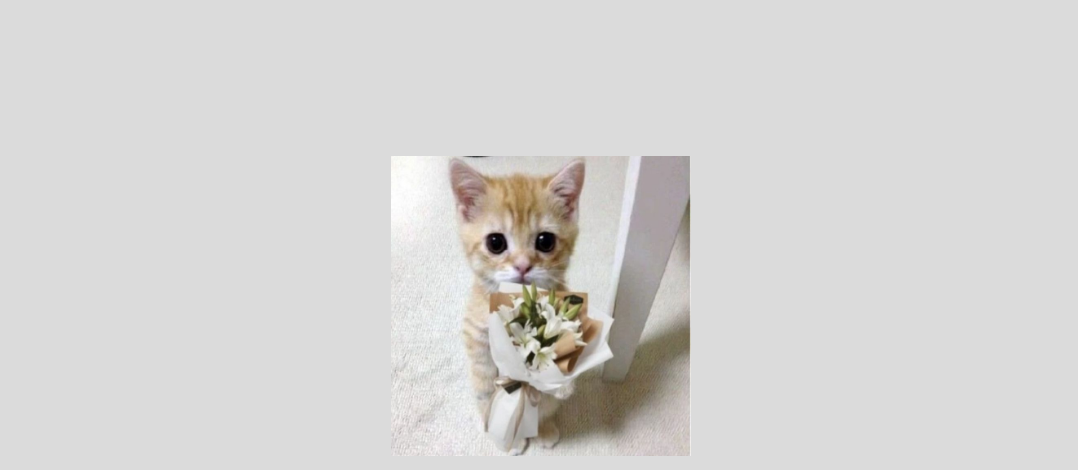
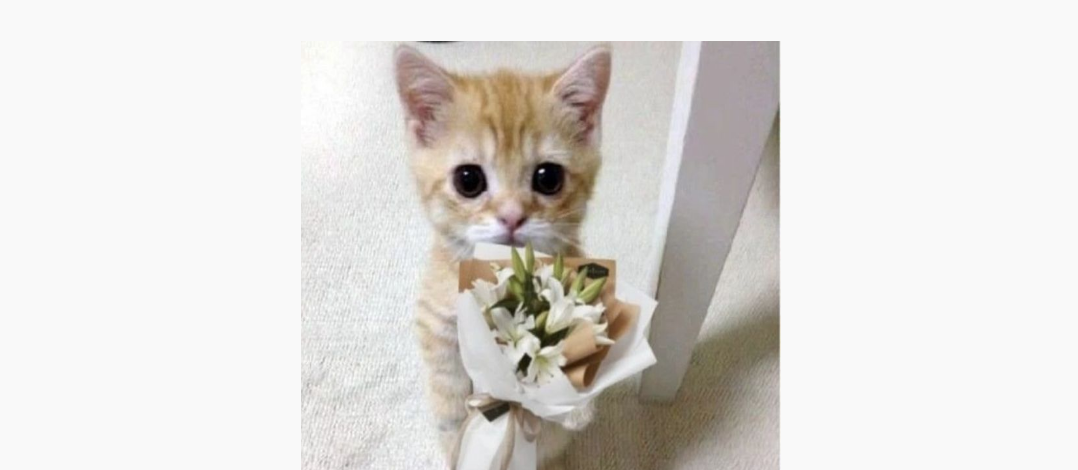
Before and after one commit to DevelopmentK/babe, a plain HTML site: page index.html in a window 1280 px wide. Shown: the top 470 px of the page, without its empty margins (99-1177 px from the left). Drawn offline with Linux system fonts and the light colour scheme.

Commit message:
Update index.html

```diff
--- a/index.html
+++ b/index.html
@@ -4,12 +4,12 @@
 	<meta charset="utf-8" />
 	<title>Valentine's Proposal</title>
 	<style>
+		@import url('https://fonts.googleapis.com/css?family=Nunito');
 		* {
 	margin: 0;
 	padding: 0;
 	box-sizing: border-box;
-	font-family: 'Lucida Sans', 'Lucida Sans Regular', 'Lucida Grande', 'Lucida Sans Unicode', Geneva, Verdana, sans-serif;
-}
+
 
 html {
 	font-size: 62.5%;
@@ -27,7 +27,7 @@
 	flex-direction: column;
 	align-items: center;
 	justify-content: center;
-	background: #dbdbdb;
+	background-color: #f9f9f9;
 }
 
 .cat-img {
```
